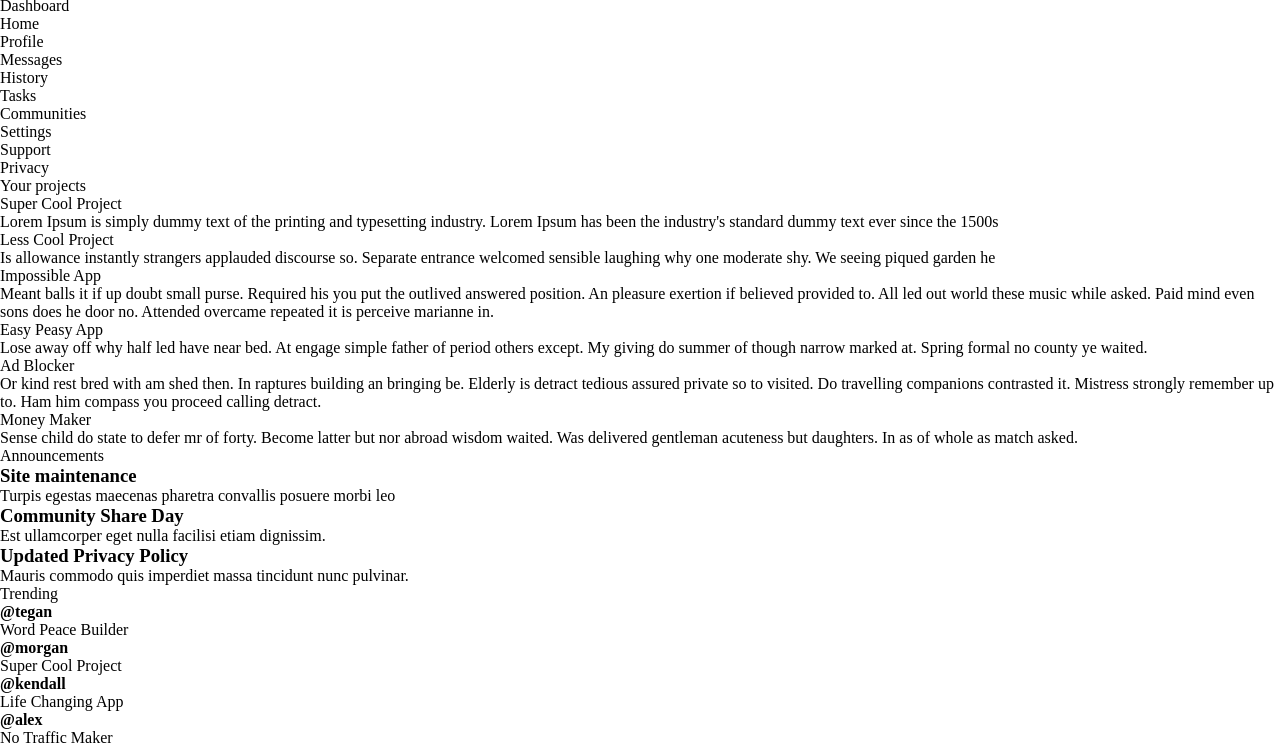
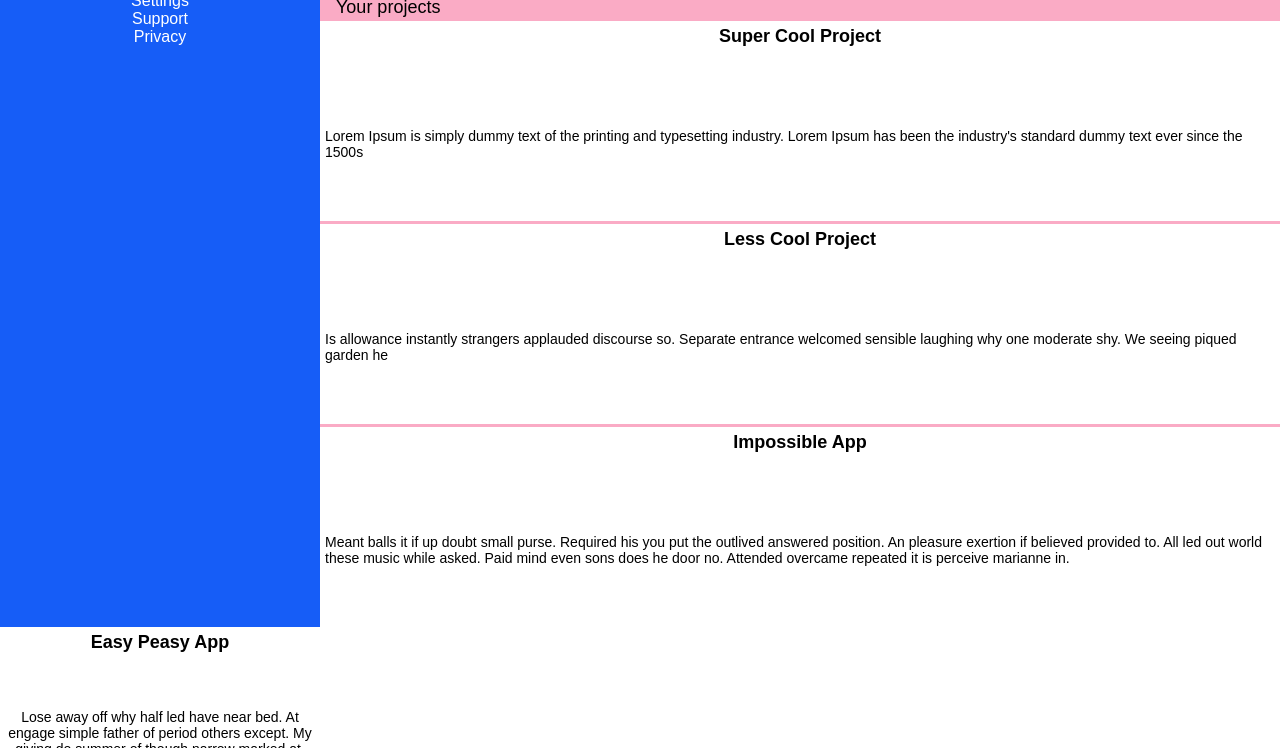
Before and after one commit to ChristinaTrox/grid-project, a plain HTML site: page index.html in a window 1280 px wide. Shown: the part 134-882 px from the top of the page. Drawn offline with Linux system fonts and the light colour scheme.

Commit message:
Add css grid layout

```diff
--- a/style.css
+++ b/style.css
@@ -1,5 +1,98 @@
-::before, ::after, * {
+*, *::before, *::after {
     margin: 0;
     padding: 0;
     box-sizing: border-box;
 }
+
+.container {
+    display: grid;
+    grid-template-columns: 1fr 3fr;
+    text-align: center;
+    font-family: Arial, Helvetica, sans-serif;
+}
+
+.sidebar {
+    grid-column: 1;
+    grid-row: 1 / 3;
+    background-color: rgb(22, 93, 247);
+    color: white;
+}
+
+.header {
+    grid-column: 2;
+    grid-row: 1;
+    background-color: rgb(224, 199, 167);
+}
+
+.main {
+    display: grid;
+    grid-column: 2;
+    grid-row: 2;
+    background-color: rgb(250, 171, 197);
+    gap: 3px;
+    grid-auto-rows: auto;
+}
+
+.cards {
+    display: grid;
+    grid-template-columns: repeat(2, 1fr);
+}
+
+.card {
+    display: grid;
+     gap: 3px;
+     grid-template-rows: 1fr 1fr;
+
+}
+
+.project {
+    text-align: left;
+    margin-left: 1rem;
+}
+
+.sidebar a {
+    color: white;
+    text-decoration: none;
+}
+
+.main p {
+    font-size: 18px;
+    text-align: left;
+    font-family: sans-serif;
+}
+
+.main .card {
+    background-color: #FFFFFF;
+    color: BLACK;
+    text-align: center;
+    height: 200px;
+
+}
+
+.card p {
+    color: black;
+    font-weight: normal;
+    font-size: 14px;
+    padding: 5px;
+}
+
+.card .title {
+    font-size: 18px;
+    text-align: center;
+    font-weight: bold;
+}
+
+h4 a {
+    text-decoration: none;
+    color: black;
+}
+
+.announcement li, .trends li {
+    list-style-type: none;
+}
+
+.right {
+    display: grid;
+    grid-column: 4;
+    grid-row: 1;
+}
```
